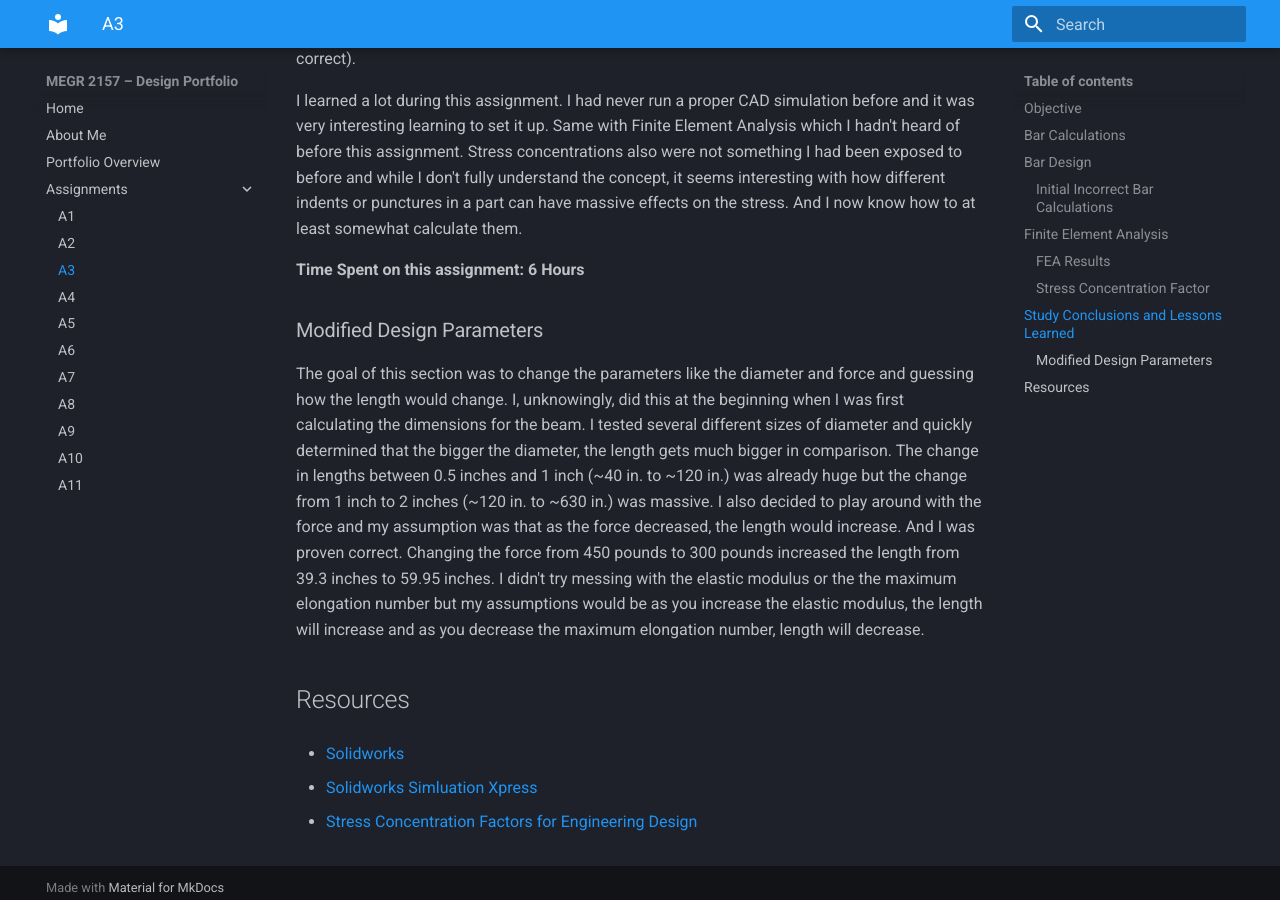
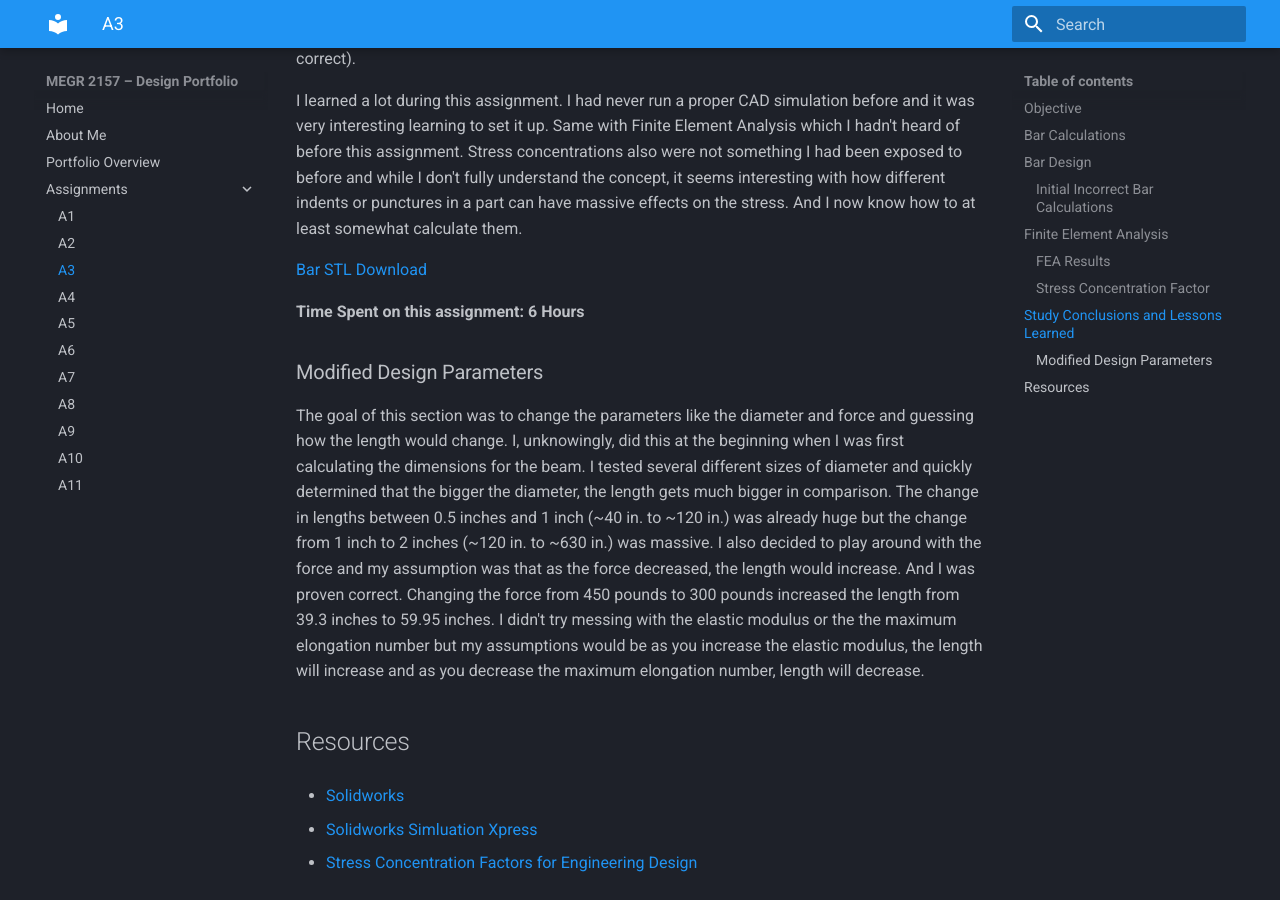
Before and after one commit to dheidenf-beep/DerekH-MEGR2157-portfolio, an MkDocs documentation site: the page built from docs/assignments/A03/index.md, in a window 1280 px wide and 900 px high, scrolled down 17409 px. Built offline with MkDocs 1.6.1 and Material for MkDocs 9.7.7, drawn with Linux system fonts in a browser that asks for light colours.

Commit message:
Fix STL download link
Fixed a link to download the Bar STL file

```diff
--- a/docs/assignments/A03/index.md
+++ b/docs/assignments/A03/index.md
@@ -140,6 +140,8 @@ Overall, the beam was proven to be able to withstand the 450 pound force while o
 
 I learned a lot during this assignment. I had never run a proper CAD simulation before and it was very interesting learning to set it up. Same with Finite Element Analysis which I hadn't heard of before this assignment.  Stress concentrations also were not something I had been exposed to before and while I don't fully understand the concept, it seems interesting with how different indents or punctures in a part can have massive effects on the stress. And I now know how to at least somewhat calculate them.
 
+[Bar STL Download](A03-Bar.STL)
+
 **Time Spent on this assignment: 6 Hours**
 
 ### Modified Design Parameters
```
